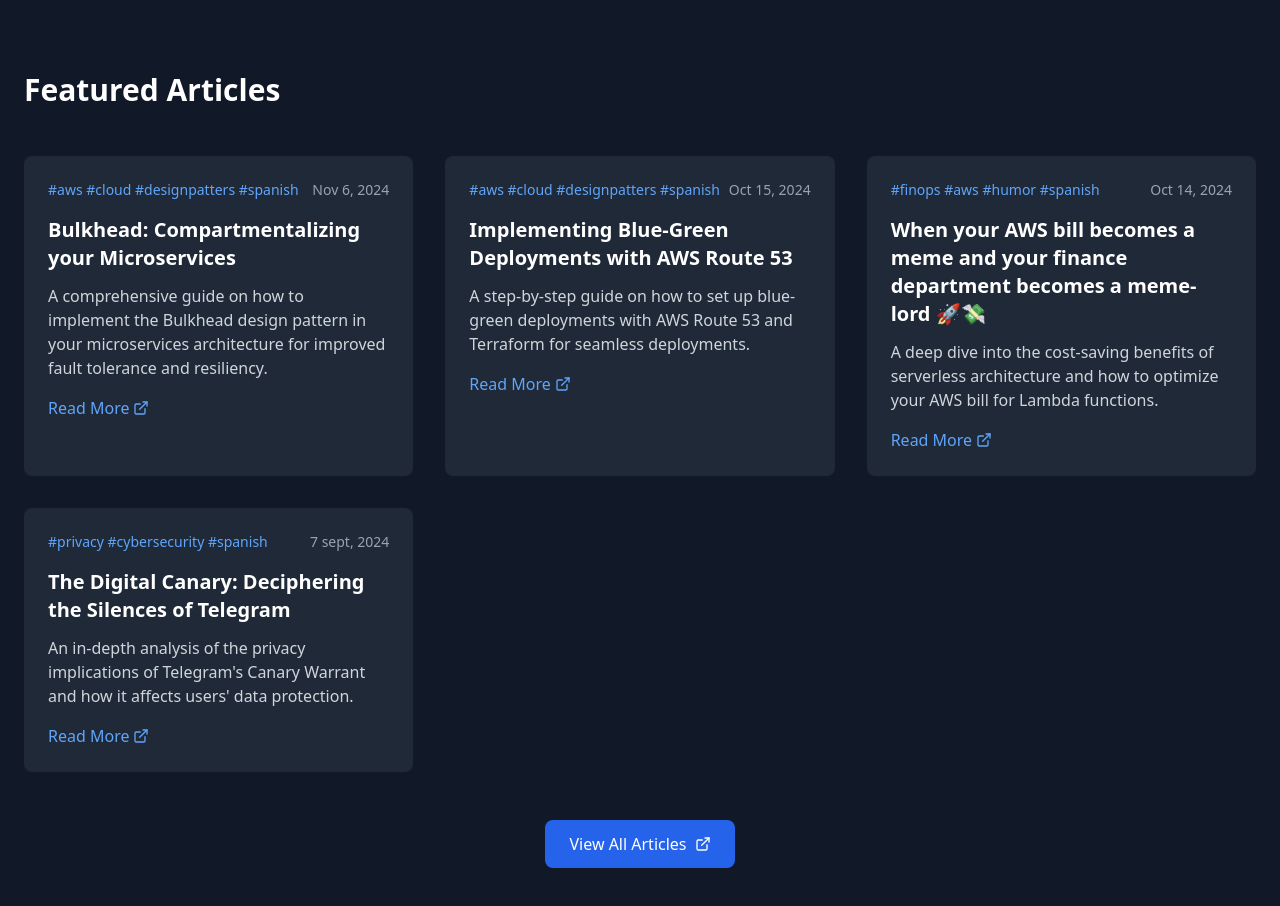
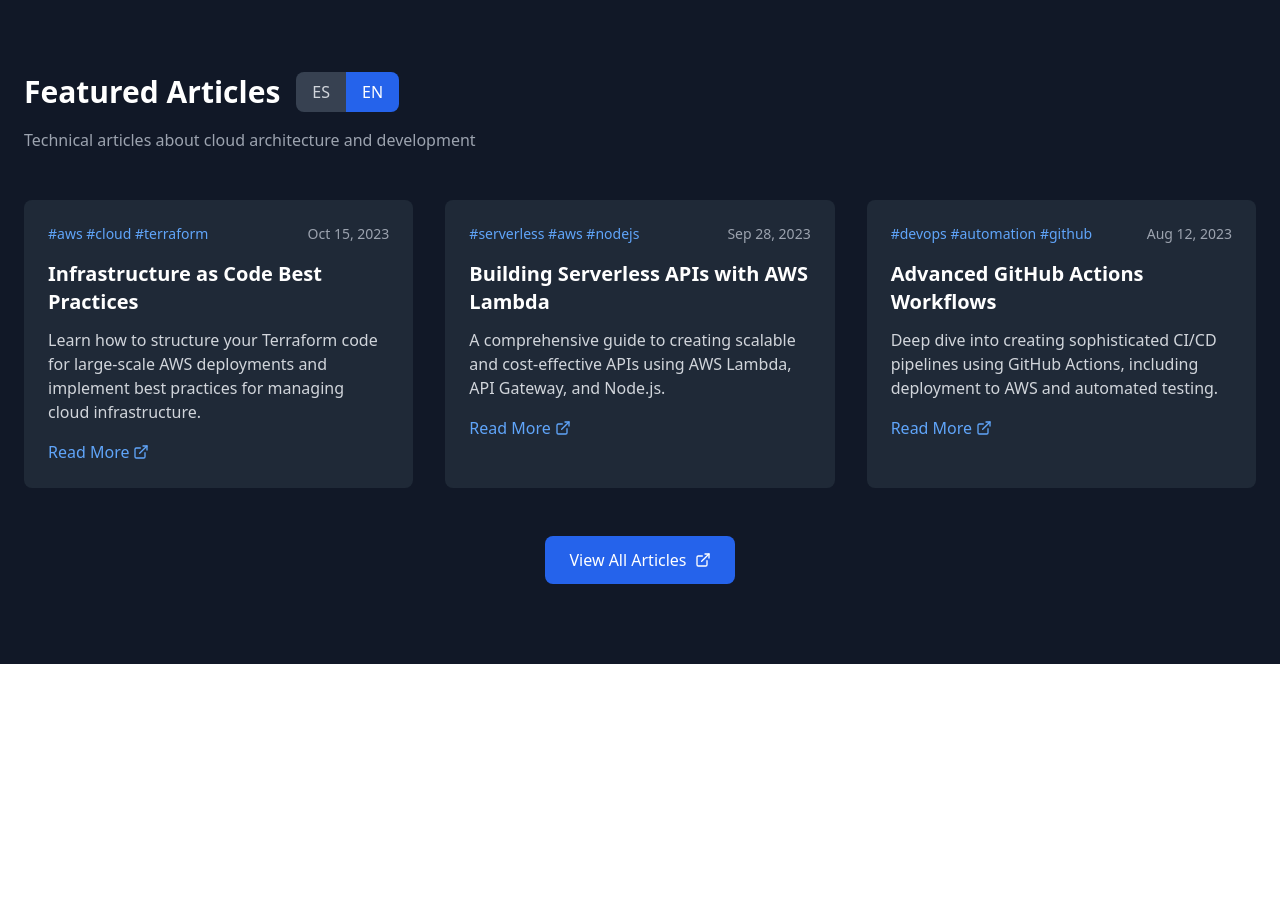
Before and after one commit to diekotto/marotodiego-portfolio, a React (Vite) app: page / in a window 1280 px wide. Shown: the part 2920-3826 px from the top of the page. After the commit the page ends 3584 px from the top, so only its background shows below. Built offline with nearby package versions, Linux system fonts and the light colour scheme.

Commit message:
Articles language toggle

```diff
--- a/src/components/sections/Articles.tsx
+++ b/src/components/sections/Articles.tsx
@@ -1,5 +1,6 @@
 // src/components/sections/Articles.tsx
-import { ExternalLink } from 'lucide-react';
+import { ExternalLink, Languages } from "lucide-react";
+import { useState } from "react";
 
 interface Article {
   tags: string[];
@@ -9,49 +10,124 @@ interface Article {
   url: string;
 }
 
-const articles: Article[] = [
+interface ArticlesByLanguage {
+  en: Article[];
+  es: Article[];
+}
+
+const articles: ArticlesByLanguage = {
+  en: [
+    {
+      tags: ["aws", "cloud", "terraform"],
+      date: "Oct 15, 2023",
+      title: "Infrastructure as Code Best Practices",
+      description:
+        "Learn how to structure your Terraform code for large-scale AWS deployments and implement best practices for managing cloud infrastructure.",
+      url: "https://dev.to/diek",
+    },
+    {
+      tags: ["serverless", "aws", "nodejs"],
+      date: "Sep 28, 2023",
+      title: "Building Serverless APIs with AWS Lambda",
+      description:
+        "A comprehensive guide to creating scalable and cost-effective APIs using AWS Lambda, API Gateway, and Node.js.",
+      url: "https://dev.to/diek",
+    },
+    {
+      tags: ["devops", "automation", "github"],
+      date: "Aug 12, 2023",
+      title: "Advanced GitHub Actions Workflows",
+      description:
+        "Deep dive into creating sophisticated CI/CD pipelines using GitHub Actions, including deployment to AWS and automated testing.",
+      url: "https://dev.to/diek",
+    },
+  ],
+  es: [
     {
       tags: ["aws", "cloud", "designpatters", "spanish"],
       date: "Nov 6, 2024",
       title: "Bulkhead: Compartmentalizing your Microservices",
-    description: "A comprehensive guide on how to implement the Bulkhead design pattern in your microservices architecture for improved fault tolerance and resiliency.",
-    url: "https://dev.to/diek/bulkhead-compartimentando-tus-microservicios-4him"
+      description:
+        "A comprehensive guide on how to implement the Bulkhead design pattern in your microservices architecture for improved fault tolerance and resiliency.",
+      url: "https://dev.to/diek/bulkhead-compartimentando-tus-microservicios-4him",
     },
     {
       tags: ["aws", "cloud", "designpatters", "spanish"],
       date: "Oct 15, 2024",
       title: "Implementing Blue-Green Deployments with AWS Route 53",
-    description: "A step-by-step guide on how to set up blue-green deployments with AWS Route 53 and Terraform for seamless deployments.",
-    url: "https://dev.to/diek/implementando-despliegues-blue-green-con-aws-route-53-1n14"
+      description:
+        "A step-by-step guide on how to set up blue-green deployments with AWS Route 53 and Terraform for seamless deployments.",
+      url: "https://dev.to/diek/implementando-despliegues-blue-green-con-aws-route-53-1n14",
     },
     {
       tags: ["finops", "aws", "humor", "spanish"],
       date: "Oct 14, 2024",
-    title: "When your AWS bill becomes a meme and your finance department becomes a meme-lord 🚀💸",
-    description: "A deep dive into the cost-saving benefits of serverless architecture and how to optimize your AWS bill for Lambda functions.",
-    url: "https://dev.to/diek/cuando-tu-factura-de-aws-se-convierte-en-un-meme-y-tu-departamento-financiero-en-un-meme-lord-2li8"
+      title:
+        "When your AWS bill becomes a meme and your finance department becomes a meme-lord 🚀💸",
+      description:
+        "A deep dive into the cost-saving benefits of serverless architecture and how to optimize your AWS bill for Lambda functions.",
+      url: "https://dev.to/diek/cuando-tu-factura-de-aws-se-convierte-en-un-meme-y-tu-departamento-financiero-en-un-meme-lord-2li8",
     },
     {
       tags: ["privacy", "cybersecurity", "spanish"],
       date: "7 sept, 2024",
       title: "The Digital Canary: Deciphering the Silences of Telegram",
-    description: "An in-depth analysis of the privacy implications of Telegram's Canary Warrant and how it affects users' data protection.",
-    url: "https://dev.to/diek/el-canario-digital-descifrando-los-silencios-de-telegram-2gh5"
-  }
-];
+      description:
+        "An in-depth analysis of the privacy implications of Telegram's Canary Warrant and how it affects users' data protection.",
+      url: "https://dev.to/diek/el-canario-digital-descifrando-los-silencios-de-telegram-2gh5",
+    },
+  ],
+};
 
 const Articles = () => {
+  const [language, setLanguage] = useState<"en" | "es">("en");
   return (
     <section id="articles" className="py-20 px-6">
       <div className="container mx-auto">
-        <h2 className="text-3xl font-bold mb-12">Featured Articles</h2>
+        <div className="mb-12">
+          <div className="flex flex-col space-y-4">
+            <div className="flex items-center space-x-4">
+              <h2 className="text-3xl font-bold">Featured Articles</h2>
+              <div className="flex rounded-lg overflow-hidden">
+                <button
+                  onClick={() => setLanguage("es")}
+                  className={`px-4 py-2 flex items-center transition-colors ${
+                    language === "es"
+                      ? "bg-blue-600 text-white"
+                      : "bg-gray-700 text-gray-300 hover:bg-gray-600"
+                  }`}
+                >
+                  ES
+                </button>
+                <button
+                  onClick={() => setLanguage("en")}
+                  className={`px-4 py-2 flex items-center transition-colors ${
+                    language === "en"
+                      ? "bg-blue-600 text-white"
+                      : "bg-gray-700 text-gray-300 hover:bg-gray-600"
+                  }`}
+                >
+                  EN
+                </button>
+              </div>
+            </div>
+            <p className="text-gray-400">
+              {language === "en"
+                ? "Technical articles about cloud architecture and development"
+                : "Artículos técnicos sobre arquitectura cloud y desarrollo"}
+            </p>
+          </div>
+        </div>
         <div className="grid grid-cols-1 md:grid-cols-2 lg:grid-cols-3 gap-8">
-          {articles.map((article, index) => (
-            <article key={index} className="bg-gray-800 rounded-lg overflow-hidden transform hover:scale-105 transition-transform">
+          {articles[language].map((article, index) => (
+            <article
+              key={index}
+              className="bg-gray-800 rounded-lg overflow-hidden transform hover:scale-105 transition-transform"
+            >
               <div className="p-6">
                 <div className="flex items-center justify-between mb-4">
                   <span className="text-sm text-blue-400">
-                    #{article.tags.join(' #')}
+                    #{article.tags.join(" #")}
                   </span>
                   <span className="text-sm text-gray-400">{article.date}</span>
                 </div>
@@ -63,7 +139,8 @@ const Articles = () => {
                   rel="noopener noreferrer"
                   className="inline-flex items-center text-blue-400 hover:text-blue-300 transition-colors"
                 >
-                  Read More <ExternalLink className="w-4 h-4 ml-1" />
+                  {language === "en" ? "Read More" : "Leer Más"}
+                  <ExternalLink className="w-4 h-4 ml-1" />
                 </a>
               </div>
             </article>
@@ -77,7 +154,10 @@ const Articles = () => {
             rel="noopener noreferrer"
             className="inline-flex items-center px-6 py-3 bg-blue-600 rounded-lg hover:bg-blue-700 transition-colors"
           >
-            View All Articles <ExternalLink className="w-4 h-4 ml-2" />
+            {language === "en"
+              ? "View All Articles"
+              : "Ver Todos los Artículos"}
+            <ExternalLink className="w-4 h-4 ml-2" />
           </a>
         </div>
       </div>
```
Lines whose indentation alone changed are shown as unchanged.
